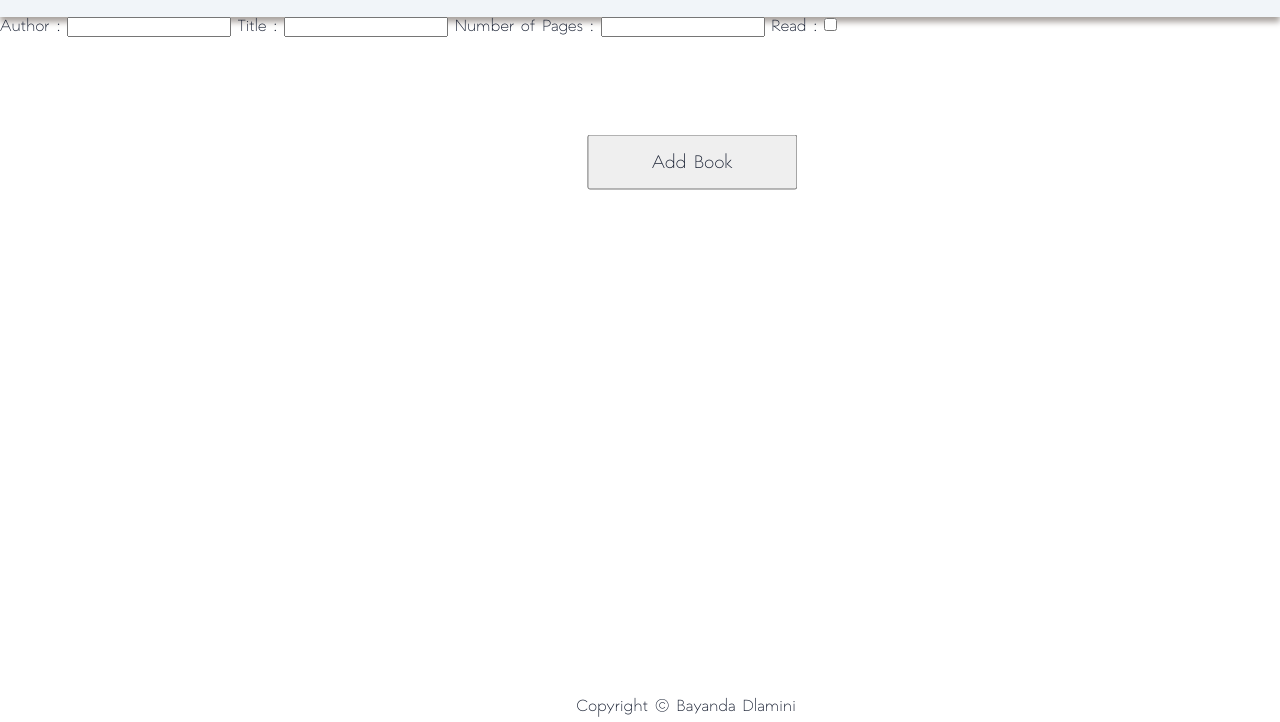
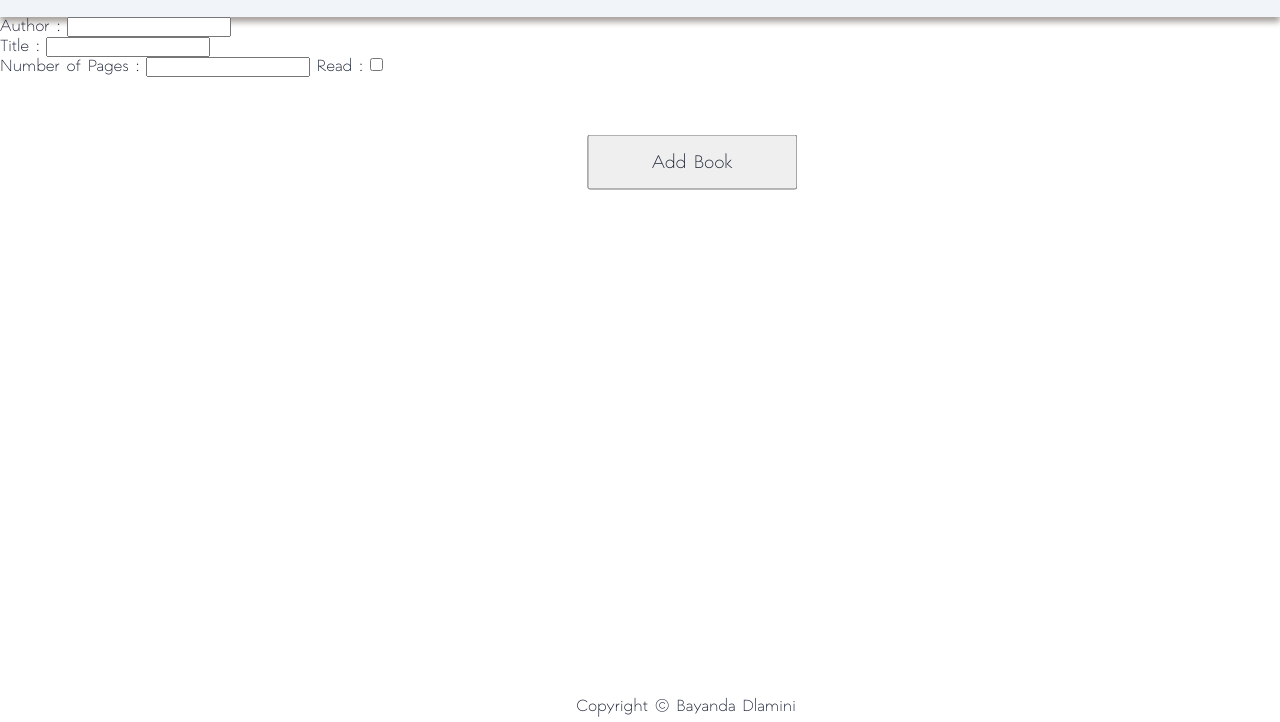
Before and after one commit to OGWhiskers/LibraryPro, a plain HTML site: page index.html in a window 1280 px wide. Shown: the part 78-800 px from the top of the page. Drawn offline with Linux system fonts and the light colour scheme.

Commit message:
Change form structure so its easier to style

```diff
--- a/index.html
+++ b/index.html
@@ -20,12 +20,17 @@
     </div>
 
     <div class="form">
-      <form action="" method="get">
-        <label for="author">Author :</label>
-        <input type="text" id="author" name="author" />
-
-        <label for="title">Title :</label>
-        <input type="text" id="title" name="title" />
+      <form action="script.js" method="get">
+        <div class="author">
+          <label for="author">Author :</label>
+          <input type="text" id="author" name="author" />
+        </div>
+        <div class="title">
+          <label for="title">Title :</label>
+          <input type="text" id="title" name="title" />
+        </div>
+        <div class="pages"></div>
+        <div class="read"></div>
 
         <label for="pages">Number of Pages :</label>
         <input type="number" id="pages" name="pages" />
```
